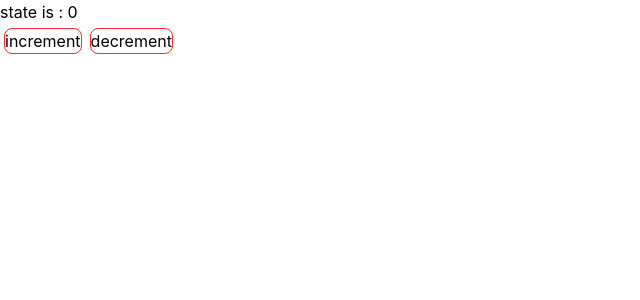
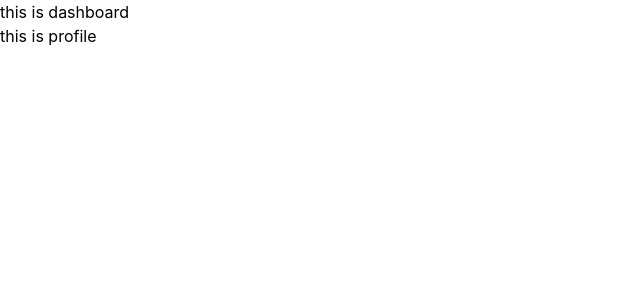
Before and after one commit to RezaFrontEnd/reactYoutube, a React (Vite) app: page /dashboard/profile in a window 1280 px wide. Shown: the top 300 px of the page, without its empty margins (0-640 px from the left). Built offline with nearby package versions, Linux system fonts and the light colour scheme.

Commit message:
training userReducer react-router-dom

```diff
--- a/src/App.jsx
+++ b/src/App.jsx
@@ -4,22 +4,31 @@ import Logout from "./components/Logout";
 import { UserProvider } from "./context/UserContext";
 import { useState } from "react";
 import UseDisplayMessage from "./hooks/UseDisplayMessage";
-import Message from './components/Message';
+import Message from "./components/Message";
 import FunctionalCounter from "./components/FunctionalCounter";
-import ConditionalComponentt from './components/ConditionalComponentt';
-import CounterTrain from './components/train/CounterTrain';
+import ConditionalComponentt from "./components/ConditionalComponentt";
+import CounterTrain from "./train/CounterTrain";
+import { Route, Routes, BrowserRouter } from "react-router-dom";
+import Dashboard from "./train/pages/Dashboard";
+import Homepage from "./train/pages/Homepage";
+import Settings from "./components/Settings";
+import Profile from "./train/pages/Profile";
 
 function App() {
-
-    return(
-      <div>
-         {/* <FunctionalCounter/> */}
-         {/* <ConditionalComponentt/> */}
-         <CounterTrain/>
-      </div>
-    )
-
-
+  return (
+    <div>
+      {/* <CounterTrain/> */}
+      <BrowserRouter>
+        <Routes>
+          <Route element={<Homepage />} path="/" />
+          <Route element={<Dashboard />} path="/dashboard">
+            <Route element={<Settings />} path="settings" />
+            <Route element={<Profile />} path="profile" />
+          </Route>
+        </Routes>
+      </BrowserRouter>
+    </div>
+  );
 }
 
 export default App;
--- a/src/components/train/CounterTrain.jsx
+++ b/src/train/CounterTrain.jsx
@@ -4,19 +4,25 @@ export default function CounterTrain()
 {
     function reducer(state,action){
         if(action.type == "increment"){
-            return{...state,count:state.count + action.payload}
+            return{...state,count:state.count + state.incrementBy}
         }
         if(action.type == "decrement"){
-           return{...state,count:state.count - action.payload}
+           return{...state,count:state.count - state.incrementBy}
+        }
+        if(action.type == "setIncrement"){
+            return{...state,incrementBy:action.payload}
         }
 
 
+
     }
-   const [state,dispatch] = useReducer(reducer,{count:0})
+   const [state,dispatch] = useReducer(reducer,{count:0,incrementBy:1})
 
     return(
         <div>
             <h1>state is : {state.count}</h1>
+            <h1>increment by : {state.incrementBy}</h1>
+             <input type="text" value={state.incrementBy} onChange={(e)=>dispatch({type:"setIncrement",payload:Number(e.target.value)})}/>
             <button onClick={()=>dispatch({type:"increment",payload:1})}
             className="border border-red-500 rounded-lg m-1">increment</button>
             <button onClick={()=>dispatch({type:"decrement",payload:1})}
--- /dev/null
+++ b/src/train/pages/Dashboard.jsx
@@ -0,0 +1,11 @@
+import { Link } from 'react-router-dom';
+import { Outlet } from 'react-router-dom';
+export default function Dashboard(){
+    return(
+        <div>
+
+            this is dashboard
+            <Outlet/>
+        </div>
+    )
+}
--- /dev/null
+++ b/src/train/pages/Homepage.jsx
@@ -0,0 +1,9 @@
+import { Link } from "react-router-dom"
+export default function Homepage(){
+    return(
+        <div>
+           <h3>this is homePage</h3>
+            <p>link to dashboard <Link to="/dashboard">Link</Link></p>
+        </div>
+    )
+}
--- /dev/null
+++ b/src/train/pages/Profile.jsx
@@ -0,0 +1,8 @@
+
+export default function Profile(){
+    return(
+        <div>
+           <h3>this is profile</h3>
+        </div>
+    )
+}
--- /dev/null
+++ b/src/train/pages/Settings.jsx
@@ -0,0 +1,7 @@
+export default function Settings(){
+    return(
+        <div>
+            this is Settings
+        </div>
+    )
+}
```
Also changed, not shown: src/train/FormTrain.jsx (renamed from src/components/train/FormTrain.jsx), src/train/HeaderTrain.jsx (renamed from src/components/train/HeaderTrain.jsx), src/train/TodoTrain.jsx (renamed from src/components/train/TodoTrain.jsx), src/train/TodoitemTrain.jsx (renamed from src/components/train/TodoitemTrain.jsx), src/train/TodolistTrain.jsx (renamed from src/components/train/TodolistTrain.jsx), src/train/Train.jsx (renamed from src/components/train/Train.jsx).
